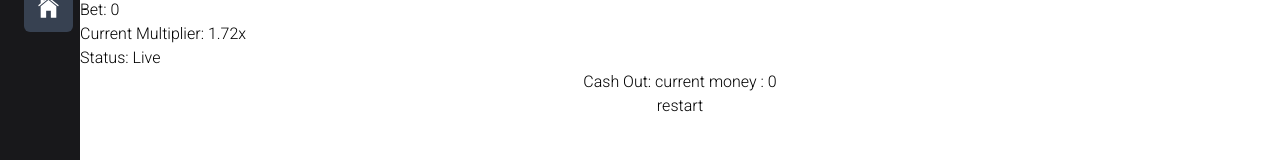
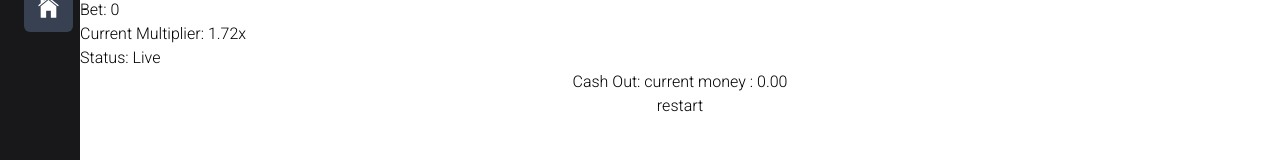
Before and after one commit to scrap-devs/gambling, a Next.js app: page /games/crashGame in a window 1280 px wide. Shown: the part 122-282 px from the top of the page. Built offline with nearby package versions, Linux system fonts and the light colour scheme; no server answers.

Commit message:
crash update

```diff
--- a/src/app/games/crashGame/crashGame.jsx
+++ b/src/app/games/crashGame/crashGame.jsx
@@ -17,10 +17,10 @@ export default function CrashGame() {
     const interval = setInterval(() => {
       if (!isCrashed && !cashOut) {
         time += 0.1;
-        let x = multiplier * bet
         let currentMultiplier = 1 * Math.exp(rate * time); // Exponential increase
+        let x = currentMultiplier * bet
         setMultiplier(currentMultiplier);
-        setCurrentMoney(x)
+        setCurrentMoney(x.toFixed(2))
 
         if (currentMultiplier >= crashPoint) {
           setIsCrashed(true); // The game crashes
@@ -46,7 +46,7 @@ export default function CrashGame() {
  }
 
  const handleSubmit = async (formData) => {
-        const num = formData.get("number")
+        let num = formData.get("number")
         setBet(num);
 
         };
```
